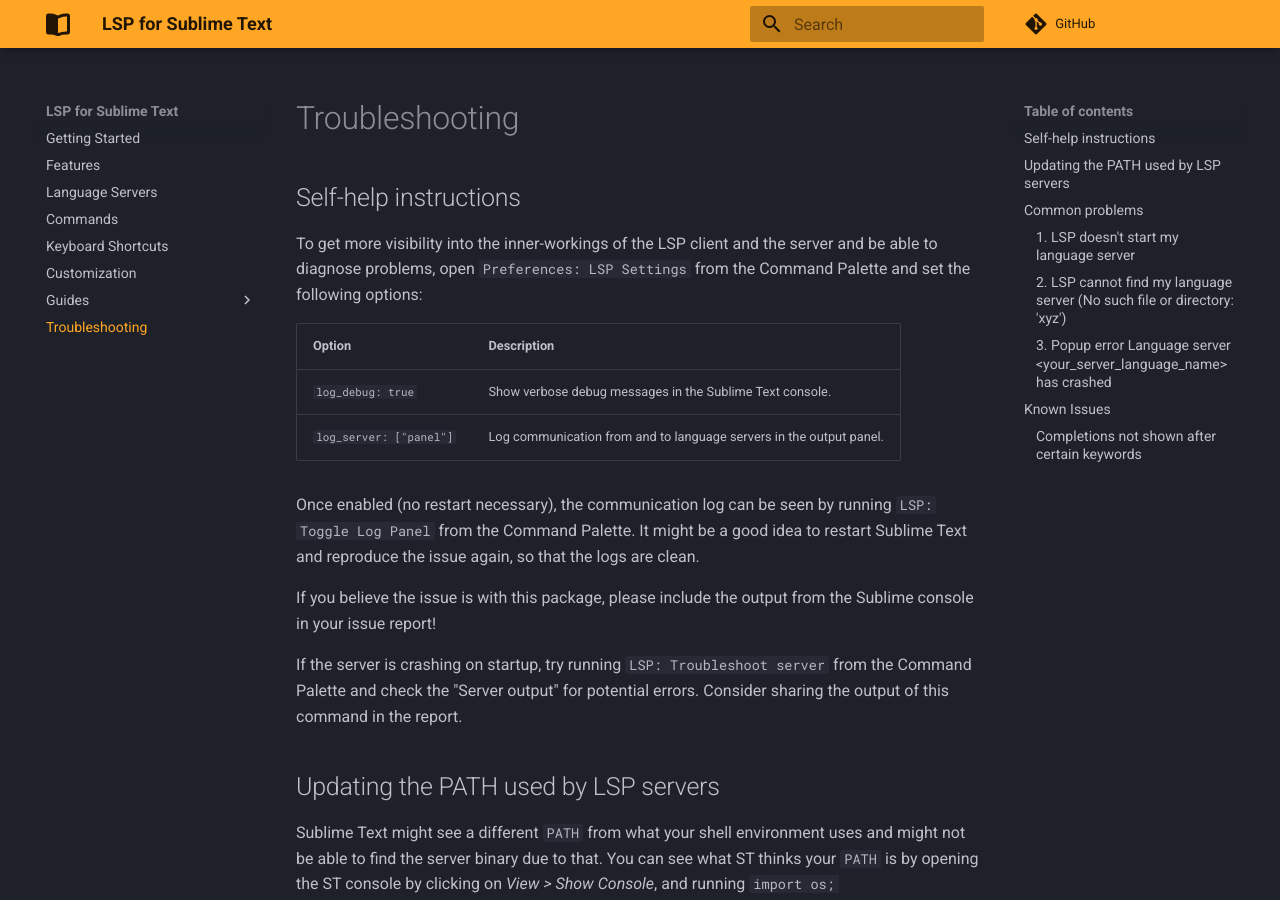
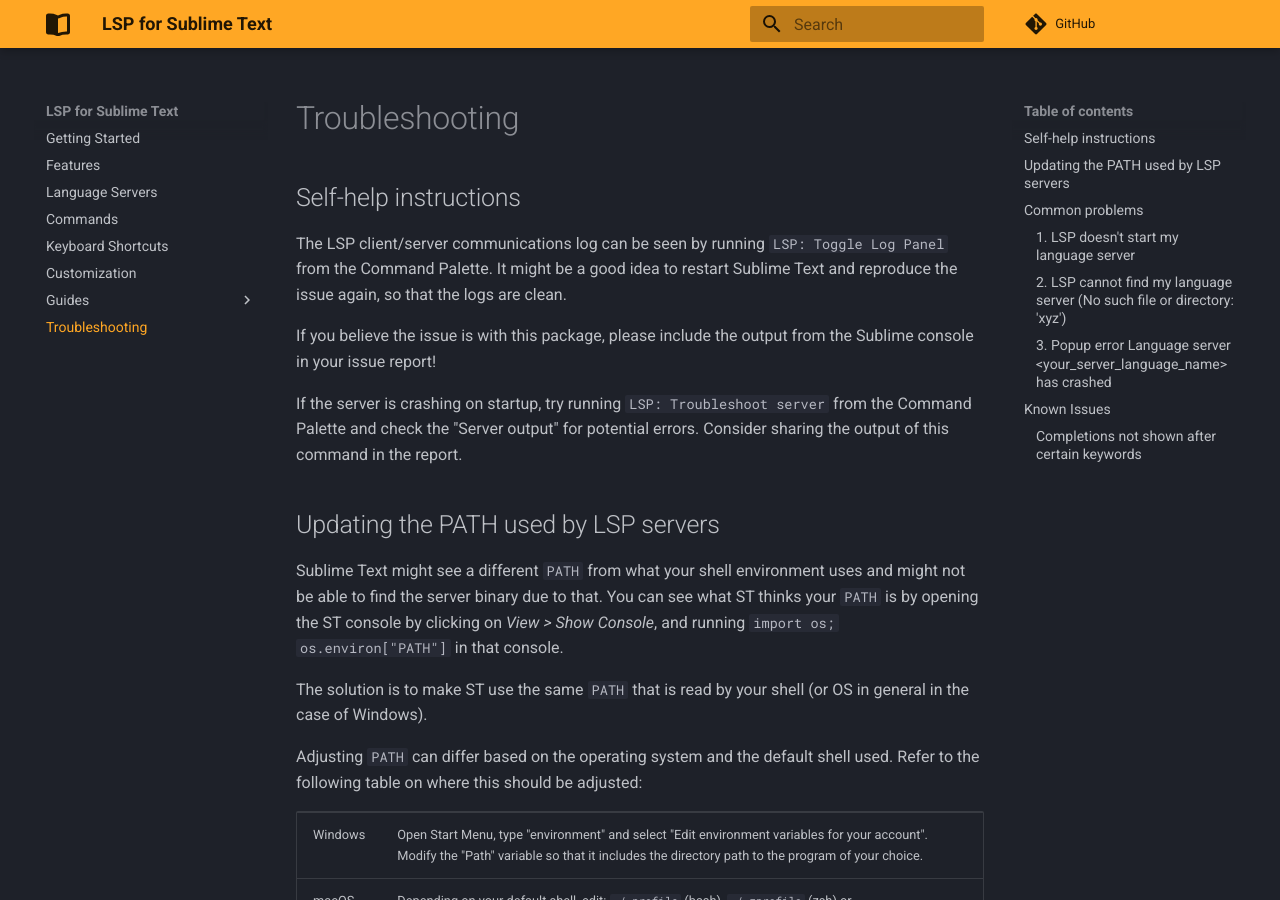
Before and after one commit to sublimelsp/LSP, an MkDocs documentation site: the page built from docs/src/troubleshooting.md, in a window 1280 px wide and 900 px high. Built offline with MkDocs 1.6.1 and Material for MkDocs 9.7.7, drawn with Linux system fonts in a browser that asks for light colours; comment, search, counter and statistics services are not loaded.

Commit message:
remove the log_debug
it is not necessary
Insetead when the user toggle the log pannel, automatically enable logging.

This is maybe a breaking change for "log_server": ["remote"]

```diff
--- a/docs/src/troubleshooting.md
+++ b/docs/src/troubleshooting.md
@@ -1,13 +1,6 @@
 ## Self-help instructions
 
-To get more visibility into the inner-workings of the LSP client and the server and be able to diagnose problems, open `Preferences: LSP Settings` from the Command Palette and set the following options:
-
-| Option                  | Description                                                          |
-| ----------------------- | -------------------------------------------------------------------- |
-| `log_debug: true`       | Show verbose debug messages in the Sublime Text console.             |
-| `log_server: ["panel"]` | Log communication from and to language servers in the output panel.  |
-
-Once enabled (no restart necessary), the communication log can be seen by running `LSP: Toggle Log Panel` from the Command Palette. It might be a good idea to restart Sublime Text and reproduce the issue again, so that the logs are clean.
+The LSP client/server communications log can be seen by running `LSP: Toggle Log Panel` from the Command Palette. It might be a good idea to restart Sublime Text and reproduce the issue again, so that the logs are clean.
 
 If you believe the issue is with this package, please include the output from the Sublime console in your issue report!
 
--- a/sublime-package.json
+++ b/sublime-package.json
@@ -477,6 +477,7 @@
             },
             "log_debug": {
               "type": "boolean",
+              "deprecationMessage": "@deprecated Instead from the command palette run `LSP: Toggle Log Panel` and the logs will be visible.",
               "default": false,
               "markdownDescription": "Show verbose debug messages in the sublime console."
             },
```
Also changed, not shown: 2 other files.
